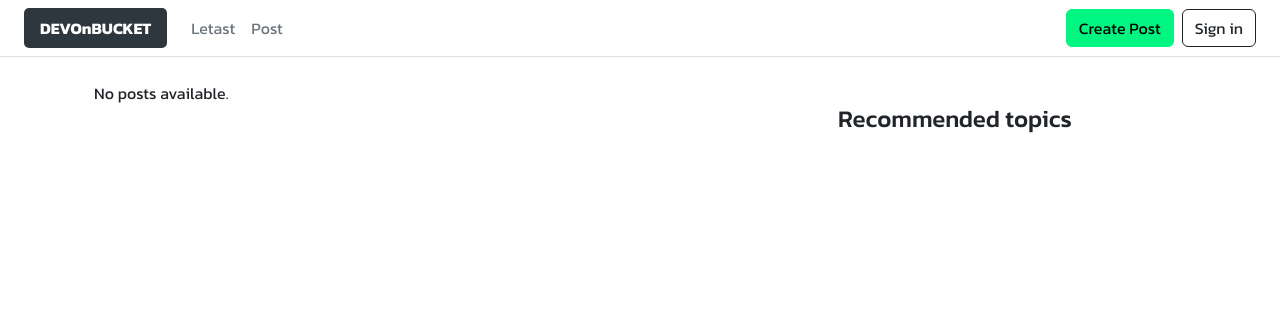
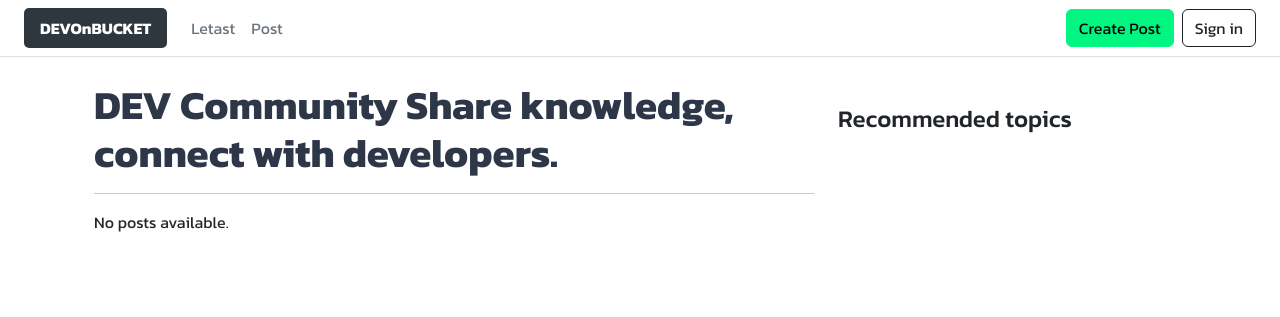
Before and after one commit to nntch26/DevOnBucket, a Django app: page / in a window 1280 px wide. Shown: the top 317 px of the page. Run offline with Django 5.2, Linux system fonts and the light colour scheme; data that the repository does not hold is empty; some libraries are stand-ins or nearby versions.

Commit message:
Update index.html

```diff
--- a/myproject/myapp/templates/index.html
+++ b/myproject/myapp/templates/index.html
@@ -15,10 +15,12 @@
         <div class="row">
             <div class="col-md-8">
                 <!-- Articles -->
+                 <h1 class="title-input">DEV Community Share knowledge, connect with developers.</h1>
+                 <hr>
 
 
                 {% for post in posts %}
-                    <article class="mb-4 pb-4 border-bottom">
+                    <article class="mb-4 pb-4 border-bottom mt-5">
                         <div class="d-flex align-items-center mb-2">
                             <!-- <img src="/api/placeholder/32/32" class="rounded-circle me-2" alt="Author"> -->
                             <span style="color: rgb(122, 122, 122);"><strong>Topics</strong> {{ post.categories.all|join:", " }}</span>
```
